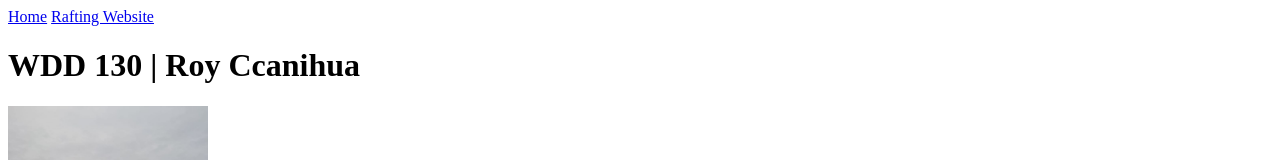
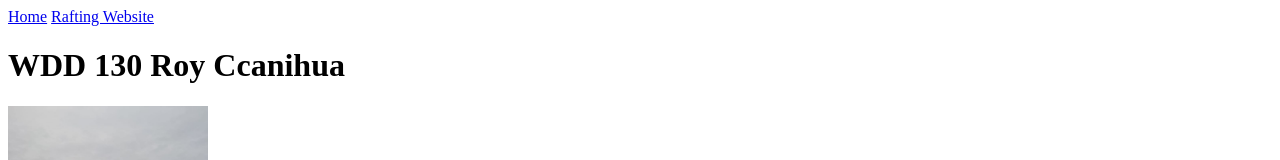
Before and after one commit to royccprograming/wdd130, a plain HTML site: page index.html in a window 1280 px wide. Shown: the top 160 px of the page. Drawn offline with Linux system fonts and the light colour scheme.

Commit message:
home-work1

```diff
--- a/index.html
+++ b/index.html
@@ -4,7 +4,7 @@
 <head>
     <meta charset="UTF-8">
     <meta name="viewport" content="width=device-width, initial-scale=1.0">
-    <title>WDD 130 | Roy Ccanihua</title>
+    <title>WDD 130 Roy Ccanihua</title>
 </head>
 
 <body>
@@ -15,7 +15,7 @@
         </nav>
     </header>
     <main>
-        <h1>WDD 130 | Roy Ccanihua</h1>
+        <h1>WDD 130 Roy Ccanihua</h1>
         <img src="images/profile.jpg" alt="Hello myname is Roy Ccanihua" width="200">
         <p>Hello, my name is Roy Ccanihua. I'm from Cusco, Peru. I'm very passionate about
             technology, and I
```
